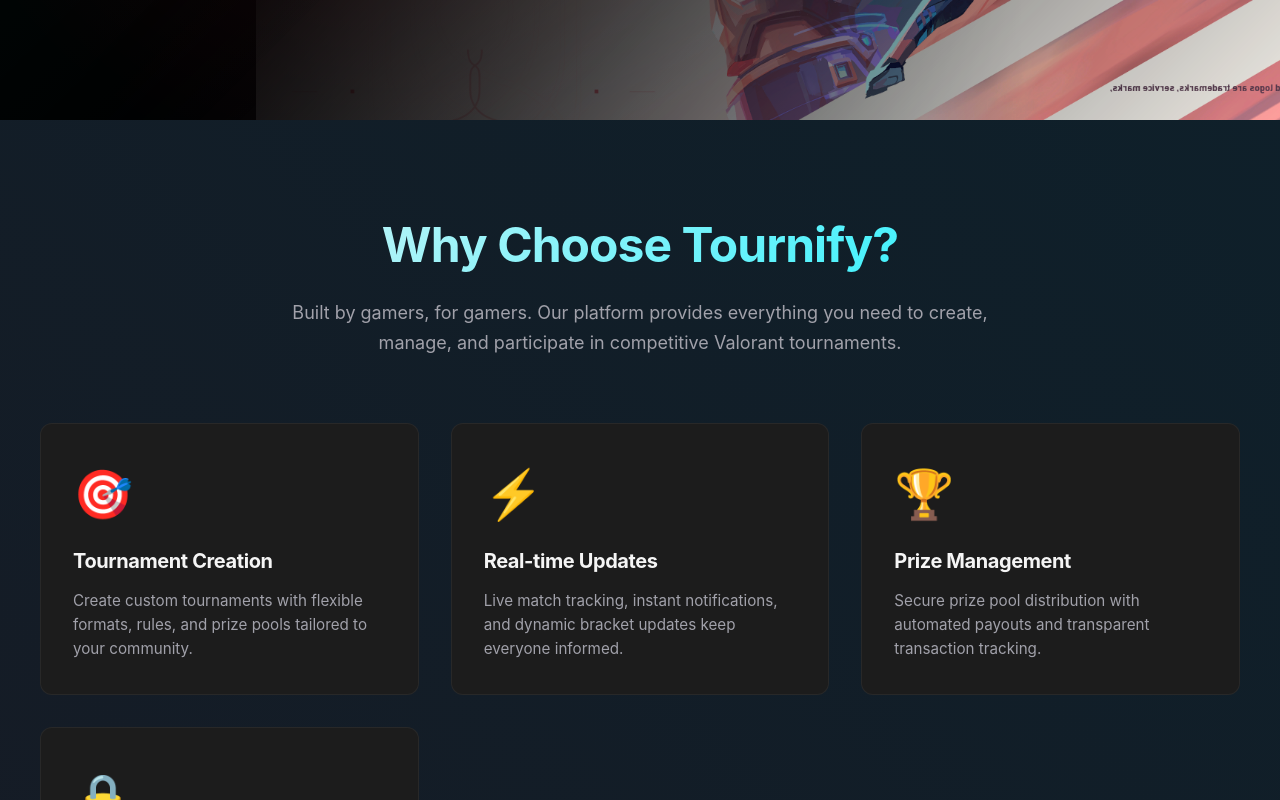
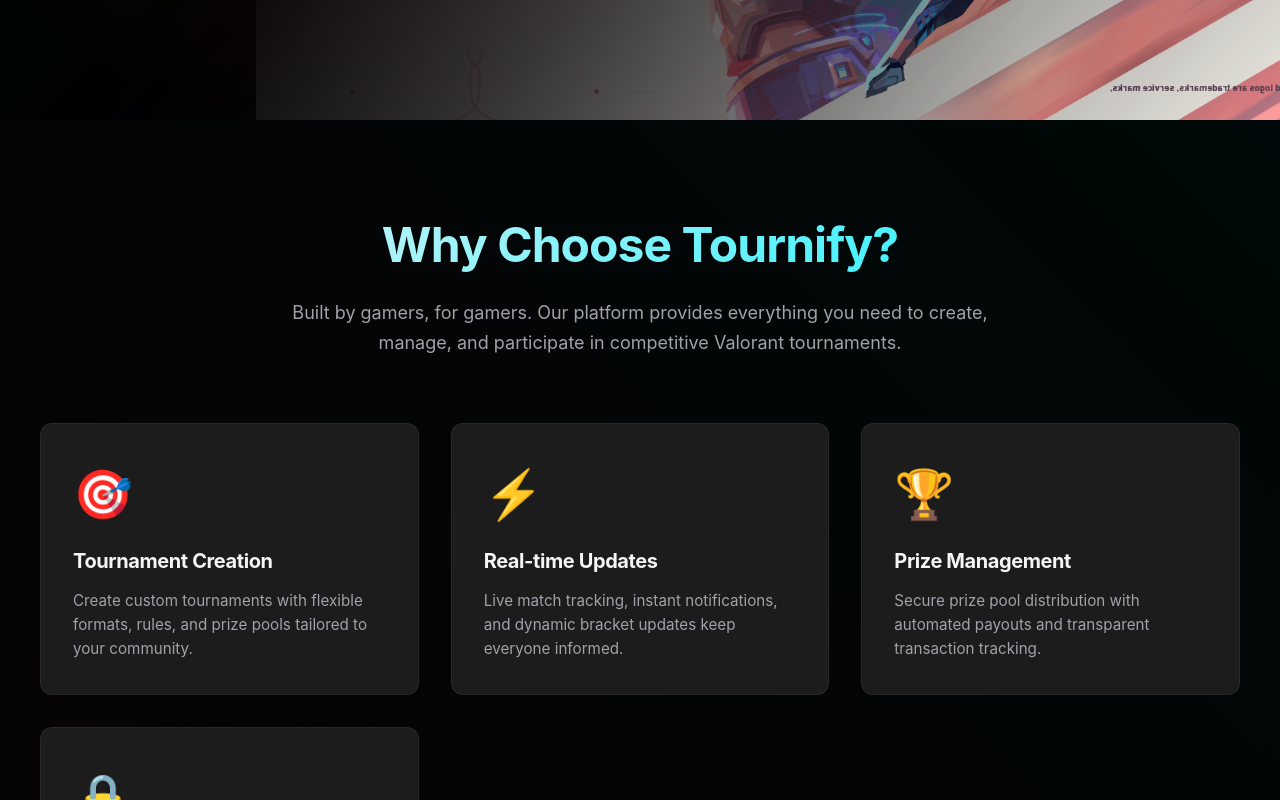
Before and after one commit to xHishamSaeedx/tournify-frontend, a React (Vite) app: page / in a window 1280 px wide. Shown: the part 680-1480 px from the top of the page. Built offline with nearby package versions, Linux system fonts and the light colour scheme.

Commit message:
changed background colour of rest of landing page

```diff
--- a/src/index.css
+++ b/src/index.css
@@ -287,7 +287,7 @@
 /* About Section Styles */
 .about {
   padding: 6rem 2rem;
-  background: var(--background);
+  background: #000000;
   position: relative;
   overflow: hidden;
 }
```
